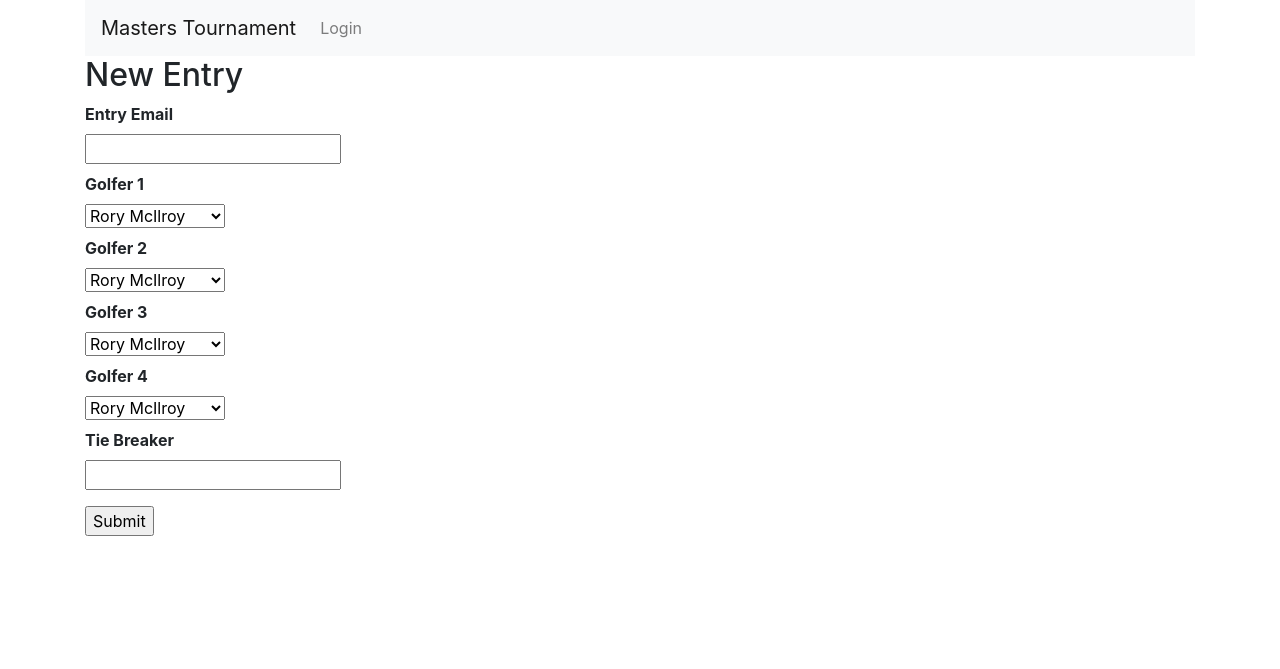
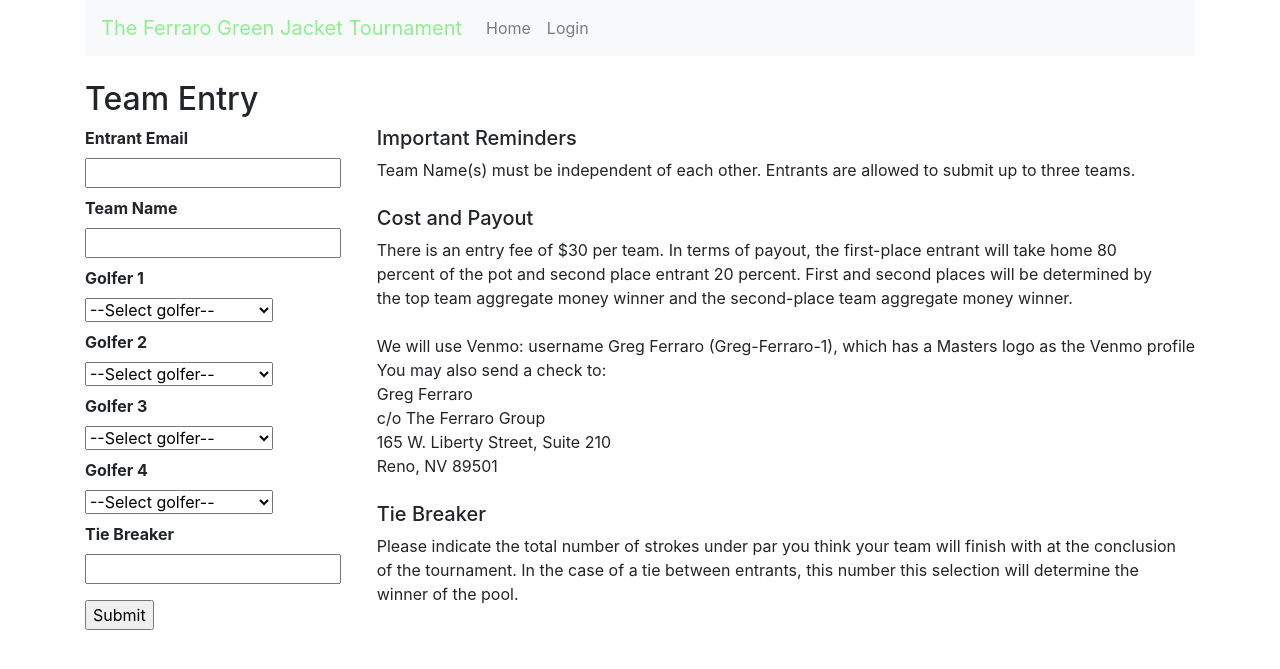
Before and after one commit to dthomas21/masters_aws, a Flask app: page /new_entry in a window 1280 px wide. Shown: the top 669 px of the page. Run offline with Flask 2, Linux system fonts and the light colour scheme; some libraries are stand-ins or nearby versions.

Commit message:
improving UI and data security

```diff
--- a/application.py
+++ b/application.py
@@ -5,10 +5,8 @@
 from application import application
 from config import USERNAME, PASSWORD
 # from db_setup import init_db, db
-from application.tables import Results
+from application.tables import Results, UserResults
 from sqlalchemy import or_
-
-# from application.__init__ import application
 
 
 @application.route('/', methods=['GET', 'POST'])
@@ -30,7 +28,7 @@
             flash('Password is different')
         else:
             session['logged_in'] = True
-            flash('Login successful')
+            # flash('Login successful')
             return redirect(url_for('index'))
     return render_template('login.html')
 
@@ -48,11 +46,22 @@
     search_string = search.data['search']
 
     if search_string:
-        if search.data['select'] == 'Email':
+        allow_edit = False
+        if search_string == 'admin' or search_string == 'masters':
+            qry = db.session.query(Entry)
+            results = qry.all()
+            allow_edit = True
+
+        elif search_string == 'masters2020':
+            qry = db.session.query(Entry)
+            results = qry.all()
+
+        elif search.data['select'] == 'Email':
             qry = db.session.query(Entry, Golfer).filter(
                 Golfer.id==Entry.entry_email_id).filter(
-                Golfer.name.contains(search_string))
+                Golfer.name==search_string)
             results = [item[0] for item in qry.all()]
+
         elif search.data['select'] == 'golfer_1':
             qry = db.session.query(Entry).filter(or_(
                 Entry.golfer_1.contains(search_string), Entry.golfer_2.contains(search_string),
@@ -60,18 +69,24 @@
             ))
             results = qry.all()
 
-    else:
-        qry = db.session.query(Entry)
-        results = qry.all()
+    # else:
+    #     flash('No results found')
+        # qry = db.session.query(Entry)
+        # results = qry.all()
 
     if not results:
-        flash('No results found!')
+        flash('No results found')
         return redirect('/')
     else:
         # display results
-        table = Results(results)
-        table.border = True
-        return render_template('results.html', table=table)
+        if allow_edit:
+            table = Results(results)
+            table.border = True
+            return render_template('results.html', table=table)
+        else:
+            table = UserResults(results)
+            table.border = True
+            return render_template('results.html', table=table)
 
 
 @application.route('/new_entry', methods=['GET', 'POST'])
@@ -84,9 +99,19 @@
     #     save the entry
     if request.method == 'POST' and form.validate():
         entry = Entry()
-        save_changes(entry, form, new=True)
-        flash('Entry successfully submitted')
-        return redirect('/')
+        if request.form['entry_email'] == '':
+            flash('Entry Email not provided, entry was not submitted')
+        elif request.form['team_name'] == '':
+            flash('Team Name not provided, entry was not submitted')
+        elif request.form['tie_breaker'] ==  '':
+            flash('Tie Breaker not provided, entry was not submitted')
+        elif request.form['golfer_1'] == '--Select golfer--' or request.form['golfer_2'] == '--Select golfer--' or \
+                request.form['golfer_3'] == '--Select golfer--' or request.form['golfer_4'] == '--Select golfer--':
+            flash('One or more golfers have not been selected properly, entry was not submitted')
+        else:
+            save_changes(entry, form, new=True)
+            flash('Entry successfully submitted, good luck!')
+            return redirect('/')
 
     return render_template('new_entry.html', form=form)
 
@@ -102,6 +127,7 @@
 #           save edits:
             save_changes(entry, form)
             flash('Entry successfully updated')
+            db.session.commit()
             return redirect('/')
         return render_template('edit_album.html', form=form)
     else:
@@ -139,11 +165,13 @@
     # entry_email.name = form.entry_email.data
 
     entry.entry_email = entry_email
+    entry.team_name = form.team_name.data
     entry.golfer_1 = form.golfer_1.data
     entry.golfer_2 = form.golfer_2.data
     entry.golfer_3 = form.golfer_3.data
     entry.golfer_4 = form.golfer_4.data
     entry.tie_breaker = form.tie_breaker.data
+    entry.has_paid = form.has_paid.data
 
     if new:
 #        add new entry to database
@@ -160,4 +188,4 @@
 
 if __name__ == '__main__':
     db.create_all()
-    application.run()
+    application.run(debug=True)
--- a/application/__init__.py
+++ b/application/__init__.py
@@ -7,7 +7,8 @@
 application = Flask(__name__)
 application.config.from_object('config')
 application.config['SQLALCHEMY_TRACK_MODIFICATIONS'] = False
-application.config["SQLALCHEMY_DATABASE_URI"] = 'mysql+pymysql://admin:masters123@masters-grant.ccegwawiyjmw.us-west-2.rds.amazonaws.com:3306/mastersoctober'
+application.config["SQLALCHEMY_DATABASE_URI"] = 'mysql+pymysql://admin:masters123@masters-october-5.ccegwawiyjmw.us-west-2.rds.amazonaws.com:3306/flaskoctober5'
+# application.config['SQLALCHEMY_DATABASE_URI'] = 'sqlite:///test.db'
 application.secret_key = 'noclue'
 db = SQLAlchemy(application)
 
--- a/application/forms.py
+++ b/application/forms.py
@@ -3,16 +3,55 @@
 
 class UserSearchForm(Form):
     choices = [('Email', 'Email'), ('golfer_1', 'Golfer')]
+
     select = SelectField('Search by:', choices=choices)
-    search = StringField('Type search here (or press search while blank to view all entries):')
+    search = StringField('Search your email to view your entries:')
 
 
 class EntryForm(Form):
-    golfers = [('Rory McIlroy', 'Rory McIlroy'), ('Dustin Johnson', 'Dustin Johnson'),
-               ('Justin Rose', 'Justin Rose'), ('Jon Rahm', 'Jon Rahm')]
-    entry_email = StringField('Entry Email')
+    golfers = [('--Select golfer--', '--Select golfer--'),
+ ('Ancer, Abraham', 'Ancer, Abraham'),
+ ('Cantlay, Patrick', 'Cantlay, Patrick'),
+ ('Casey, Paul', 'Casey, Paul'),
+ ('Champ, Cameron', 'Champ, Cameron'),
+ ('Day, Jason', 'Day, Jason'),
+ ('DeChambeau, Bryson', 'DeChambeau, Bryson'),
+ ('Finau, Tony', 'Finau, Tony'),
+ ('Fitzpatrick, Matthew', 'Fitzpatrick, Matthew'),
+ ('Fleetwood, Tommy', 'Fleetwood, Tommy'),
+ ('Fowler, Rickie', 'Fowler, Rickie'),
+ ('Garcia, Sergio', 'Garcia, Sergio'),
+ ('Hatton, Tyrrell', 'Hatton, Tyrrell'),
+ ('Jae, Sung', 'Jae, Sung'),
+ ('Kisner, Kevin', 'Kisner, Kevin'),
+ ('Koepka, Brooks', 'Koepka, Brooks'),
+ ('Kuchar, Matt', 'Kuchar, Matt'),
+ ('Matsuyama, Hideki', 'Matsuyama, Hideki'),
+ ('Mickelson, Phil', 'Mickelson, Phil'),
+ ('Molinari, Francesco', 'Molinari, Francesco'),
+ ('Morikawa, Collin', 'Morikawa, Collin'),
+ ('Oosthuizen, Louis', 'Oosthuizen, Louis'),
+ ('Poulter, Ian', 'Poulter, Ian'),
+ ('Reed, Patrick', 'Reed, Patrick'),
+ ('Rose, Justin', 'Rose, Justin'),
+ ('Schauffele, Xander', 'Schauffele, Xander'),
+ ('Scheffler, Scottie', 'Scheffler, Scottie'),
+ ('Scott, Adam', 'Scott, Adam'),
+ ('Simpson, Webb', 'Simpson, Webb'),
+ ('Spieth, Jordan', 'Spieth, Jordan'),
+ ('Stenson, Henrik', 'Stenson, Henrik'),
+ ('Watson, Bubba', 'Watson, Bubba'),
+ ('Westwood, Lee', 'Westwood, Lee'),
+ ('Wolff, Matthew', 'Wolff, Matthew'),
+ ('Woodland, Gary', 'Woodland, Gary'),
+ ('Woods, Tiger', 'Woods, Tiger')]
+
+    yes_no = [('No', 'No'), ('Yes', 'Yes')]
+    entry_email = StringField('Entrant Email')
+    team_name = StringField('Team Name')
     golfer_1 = SelectField('Golfer 1', choices=golfers)
     golfer_2 = SelectField('Golfer 2', choices=golfers)
     golfer_3 = SelectField('Golfer 3', choices=golfers)
     golfer_4 = SelectField('Golfer 4', choices=golfers)
     tie_breaker = StringField('Tie Breaker')
+    has_paid = SelectField('Have you paid?', choices=yes_no, default='No')
--- a/application/models.py
+++ b/application/models.py
@@ -17,11 +17,13 @@
     """"""
     __tablename__ = "entries"
     id = db.Column(db.Integer, primary_key=True)
+    team_name = db.Column(db.String(128))
     golfer_1 = db.Column(db.String(128))
     golfer_2 = db.Column(db.String(128))
     golfer_3 = db.Column(db.String(128))
     golfer_4 = db.Column(db.String(128))
     tie_breaker = db.Column(db.Integer)
+    has_paid = db.Column(db.String(128), default='No')
 
     entry_email_id = db.Column(db.Integer, db.ForeignKey("golfers.id"))
     entry_email = db.relationship("Golfer", backref=db.backref(
--- a/application/templates/delete_entry.html
+++ b/application/templates/delete_entry.html
@@ -5,11 +5,13 @@
 <form method="post">
 
         {{ render_field(form.entry_email) }}
+        {{ render_field(form.team_name) }}
         {{ render_field(form.golfer_1) }}
         {{ render_field(form.golfer_2) }}
         {{ render_field(form.golfer_3) }}
         {{ render_field(form.golfer_4) }}
         {{ render_field(form.tie_breaker) }}
+        {{ render_field(form.has_paid) }}
 
 <h5> Are you sure you would like to delete the entry?</h5>
 
--- a/application/templates/edit_album.html
+++ b/application/templates/edit_album.html
@@ -6,11 +6,13 @@
 <form method="post">
     <dl>
         {{ render_field(form.entry_email) }}
+        {{ render_field(form.team_name) }}
         {{ render_field(form.golfer_1) }}
         {{ render_field(form.golfer_2) }}
         {{ render_field(form.golfer_3) }}
         {{ render_field(form.golfer_4) }}
         {{ render_field(form.tie_breaker) }}
+        {{ render_field(form.has_paid) }}
     </dl>
     <p><input type="submit" value="Submit">
 </p></form>
--- a/application/templates/layout.html
+++ b/application/templates/layout.html
@@ -9,13 +9,18 @@
 
 <div class="container">
     <nav class="navbar navbar-expand-lg navbar-light bg-light">
-        <a class="navbar-brand" href="/">Masters Tournament</a>
-        <button class="navbar-toggler" type="button" data-toggle="collapse" data-target="#navbarNav" aria-controls="navbarNav" aria-expanded="false" aria-label="Toggle navigation">
-            <span class="navbar-toggler-icon"></span>
-        </button>
+        <a class="navbar-brand" style="color:lightgreen" href="/">The Ferraro Green Jacket Tournament</a>
+
+
+        <!--<button class="navbar-toggler" type="button" data-toggle="collapse" data-target="#navbarNav" aria-controls="navbarNav" aria-expanded="false" aria-label="Toggle navigation">-->
+            <!--<span class="navbar-toggler-icon"></span>-->
+        <!--</button>-->
 
         <div class="collapse navbar-collapse" id="navbarNav">
             <ul class="nav navbar-nav navbar-right">
+                <li class="nav-item">
+                    <a class="nav-link" href="/">Home</a>
+                </li>
                 {% if not session.logged_in %}
                 <li class="nav-item">
                     <a class="nav-link" href="/login">Login</a>
@@ -27,6 +32,14 @@
                 {% endif %}
             </ul>
         </div>
+            <style>
+        nav {
+            <!--font-style: x;-->
+            height: 100vh;
+
+        }
+    </style>
+
     </nav>
 
         {% for message in get_flashed_messages() %}
@@ -38,5 +51,4 @@
     <div class="blog-body">
         {% block body %}{% endblock %}
     </div>
-
 </div>
--- a/application/templates/new_entry.html
+++ b/application/templates/new_entry.html
@@ -1,19 +1,51 @@
 {% extends "layout.html" %} {% block body %}
 <doctype html="">
-<title>New Entry - Flask Masters Database</title>
-<h2>New Entry</h2>
+<title>Team Entry - Flask Masters Database</title>
+    <br>
+<h2>Team Entry</h2>
 
 {% from "_formhelpers.html" import render_field %}
+
+
 <form method="post">
+                <span style="float:right;">
+            <h5>Important Reminders</h5>
+                Team Name(s) must be independent of each other. Entrants are allowed to submit up to three teams.<br/>
+                </br>
+            <h5>Cost and Payout</h5>
+                There is an entry fee of $30 per team. In terms of payout, the first-place entrant will take home 80 <br>
+                percent of the pot and second place entrant 20 percent.  First and second places will be determined by <br>
+                the top team aggregate money winner and the second-place team aggregate money winner. <br>
+                <br>
+                We will use Venmo: username Greg Ferraro (Greg-Ferraro-1), which has a Masters logo as the Venmo profile
+                <br>You may also send a check to:
+                <br>Greg Ferraro
+                <br>c/o The Ferraro Group
+                <br>165 W. Liberty Street, Suite 210
+                <br>Reno, NV 89501
+            <br> <br>
+            <h5>Tie Breaker</h5>
+                Please indicate the total number of strokes under par you think your team will finish with at the conclusion <br>
+                of the tournament. In the case of a tie between entrants, this number this selection will determine the <br>
+                winner of the pool.
+            </span>
+
     <dl>
         {{ render_field(form.entry_email) }}
+        {{ render_field(form.team_name) }}
         {{ render_field(form.golfer_1) }}
         {{ render_field(form.golfer_2) }}
         {{ render_field(form.golfer_3) }}
         {{ render_field(form.golfer_4) }}
         {{ render_field(form.tie_breaker) }}
+        <!--{{ render_field(form.has_paid) }}-->
     </dl>
+
     <p><input type="submit" value="Submit">
 </p></form>
+
+
+
+
 </doctype>
 {% endblock %}
```
Also changed, not shown: application/tables.py (+17 -1 lines), application/templates/index.html (+71 -14 lines), application/templates/login.html (+18 -2 lines), application/static/masters.png (added), application/static/masters2.png (added), application/test.db (added), static/masters.png (added), static/masters2.png (added).
